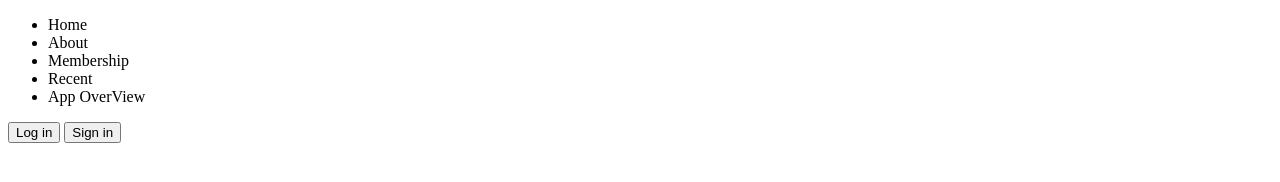
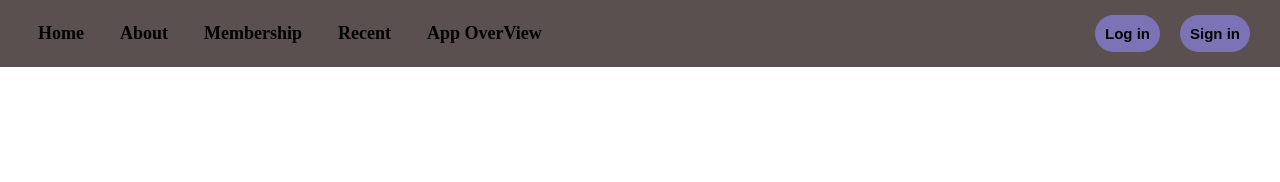
Before and after one commit to Manav948/WebSite-Dev-Repo, a plain HTML site: page index.html in a window 1280 px wide. Drawn offline with Linux system fonts and the light colour scheme.

Commit message:
design the navigation bar

```diff
--- a/index.html
+++ b/index.html
@@ -1,15 +1,113 @@
 <!DOCTYPE html>
 <html lang="en">
+
 <head>
     <meta charset="UTF-8">
     <meta name="viewport" content="width=device-width, initial-scale=1.0">
     <title>Navigation Bar </title>
     <style>
-        *{
+        * {
+            margin: 0;
+            padding: 0;
+            box-sizing: border-box;
+        }
 
-        }}
+        header {
+            display: flex;
+            justify-content: space-between;
+            align-items: center;
+            background-color: rgb(90, 80, 80);
+            color: black;
+            font-weight: 500;
+            padding: 10px 20px;
+        }
+
+        ul {
+            list-style: none;
+            display: flex;
+        }
+
+        ul li {
+            position: relative;
+            padding: 10px 15px;
+            margin: 3px;
+            cursor: pointer;
+            font-weight: 600;
+            font-size: large;
+            color: black;
+            transition: color 0.3s
+        }
+
+        ul li::after {
+            content: "";
+            position: absolute;
+            bottom: 0;
+            left: 0;
+            width: 0;
+            height: 2px;
+            background-color: black;
+            transition: width 0.3s ease-in-out;
+        }
+
+        ul li:hover {
+            color: white;
+        }
+
+        ul li:hover::after {
+            width: 100%;
+        }
+
+        .button-container {
+            display: flex;
+            gap: 10px;
+            margin-left: auto;
+        }
+
+        .Button1,
+        .Button2 {
+            position: relative;
+            padding: 10px 20px;
+            margin-left: auto;
+            margin-right: 10px;
+            padding: 10px;
+            border-radius: 25px;
+            border: none;
+            font-size: 15px;
+            font-weight: 550;
+            background-color: rgb(124, 115, 182);
+            color: black;
+            cursor: pointer;
+            overflow: hidden;
+            transition: color 0.3s ease, background-color 0.3s ease;
+        }
+
+        .Button1::after,
+        .Button2::after {
+            content: "";
+            position: absolute;
+            top: 0;
+            left: 0;
+            width: 100%;
+            height: 100%;
+            border: 2px solid black;
+            border-radius: 20px;
+            transform: scale(0);
+            transition: transform 0.3s ease;
+        }
+
+        .Button1:hover,
+        .Button2:hover {
+            background-color: rgb(97, 165, 194);
+            color: white;
+        }
+
+        .Button1:hover::after,
+        .Button2:hover::after {
+            transform: scale(1);
+        }
     </style>
 </head>
+
 <body>
     <header>
         <ul>
@@ -19,8 +117,11 @@
             <li>Recent </li>
             <li>App OverView</li>
         </ul>
-        <button class="Button1">Log in</button>
-        <button class="Button2">Sign in</button>
+        <div class="button-container">
+            <button class="Button1">Log in</button>
+            <button class="Button2">Sign in</button>
+        </div>
     </header>
 </body>
+
 </html>
```
